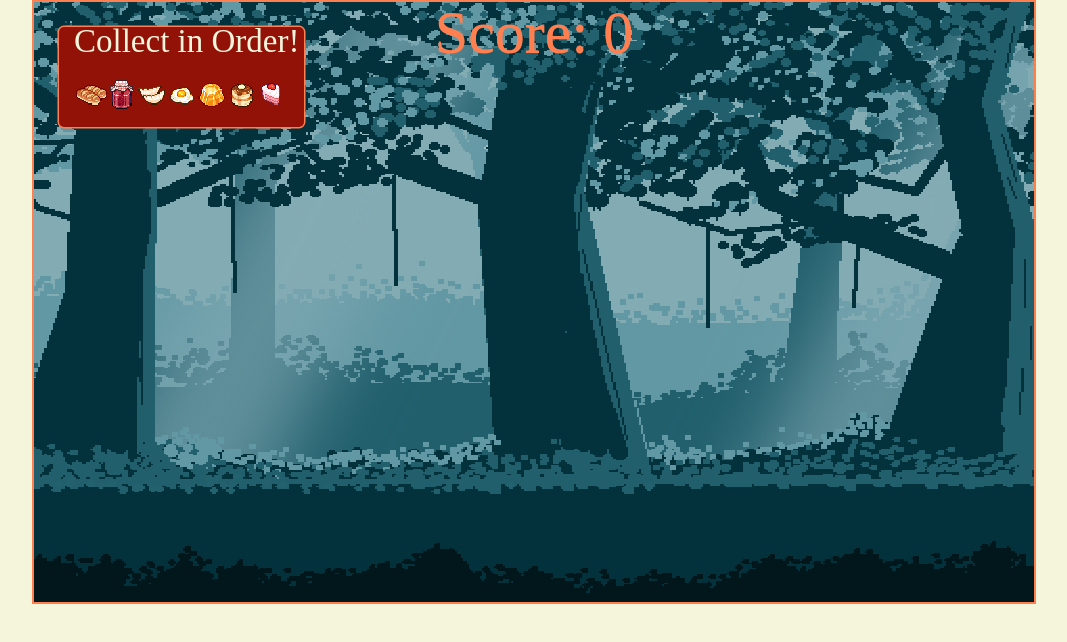
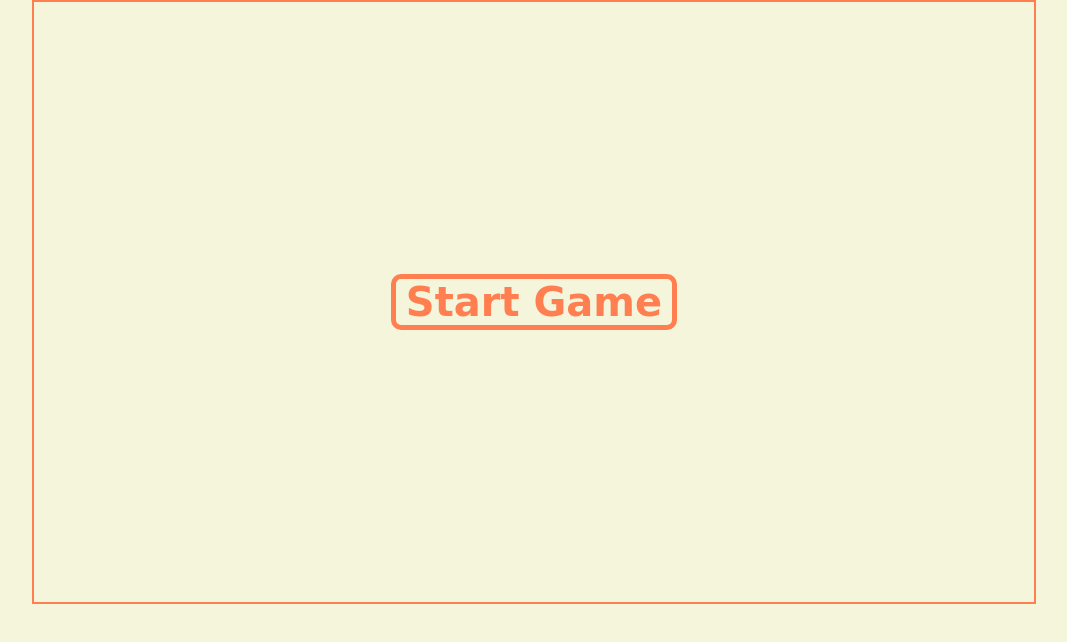
Before and after one commit to milner-chen/js_project, a website built with webpack: page index.html in a window 1280 px wide. Shown: the part 90-732 px from the top of the page, without its empty margins (106-1173 px from the left). Built offline with nearby package versions, Linux system fonts and the light colour scheme; files whose address does not match are found by name; a web font is replaced by a local one.

Commit message:
temp start button

```diff
--- a/index.html
+++ b/index.html
@@ -14,13 +14,9 @@
     <h1 class="title">Adventures of a Cat Lector</h1>
     <div id="game-holder">
       <!-- <h1 class="stats">Current Score</h1> -->
+      <button id="start-button">Start Game</button>
       <canvas id="game-canvas"></canvas>
-      <!-- <button id="lose-button"></button>
-      <div id="lose-modal">
-        <div id="lose-content">
-          <p>You lost you loser</p>
-        </div>
-      </div> -->
+
     </div>
   </body>
 
--- a/src/index.js
+++ b/src/index.js
@@ -33,15 +33,19 @@ document.addEventListener("DOMContentLoaded", () => {
     ctx.imageSmoothingEnabled = false;
     window.ctx = ctx;
 
-    const game = new Game();
-    new GameView(game, ctx).start();
+    // const game = new Game();
+    // ctx.clearRect(0, 0, 1000, 600);
+    // ctx.fillStyle = "#921208";
+    // ctx.roundRect(this.pos[0], this.pos[1], listWidth, this.height, 5);
+    // ctx.fill();
+    // ctx.beginPath();
+    // ctx.drawImage(Game.BG, 0, 0, Game.DIM_X, Game.DIM_Y);
 
-    // const loseButton = getElementById("lose-button");
-    // const loseModal = getElementById("lose-modal");
-
-    // loseButton.onclick = () => {
-    //     loseModal.style.display = "block";
-    // }
+    const startButton = document.getElementById("start-button");
+    startButton.addEventListener("click", () => {
+        new GameView(game, ctx).start();
+        startButton.style.display = "none";
+    });
 
 });
 
@@ -50,8 +54,7 @@ Some questions:
     do we have to check img.onload()? is there a different way? probs not tbh
 
 REMINDER:
-    ANIMATION IS NOT THE PRIORITY!!!
-    GET OTHER STUFF DONE FIRSTTT!!!
+    - user instructions
 
 Some immediate to-do's
     - game over -> being able to lose
--- a/src/styles/game.scss
+++ b/src/styles/game.scss
@@ -25,27 +25,16 @@ h1 {
     align-items: center;
 }
 
-#lose-modal {
-    display: none;
-    position: fixed;
-    z-index: 1;
-    padding-top: 100;
-    left: 0;
-    top: 0;
-    width: 100%;
-    height: 100%;
-    overflow: auto;
-    background-color: rgba(0, 0, 0, 0.4);
+#start-button {
+    // display: none;
+    // width: 200px;
+    position: absolute;
+    font-size: 40px;
+    font-family: inherit;
+    background-color: beige;
+    font-weight: bolder;
+    color:coral;
+    border-radius: 10px;
+    padding: 0 10px;
+    border: 5px solid coral;
 }
-
-#lose-content {
-    background-color: beige;
-    margin: auto;
-    padding: 20px;
-    border: 2px solid coral;
-    width: 80%;
-}
-
-#lose-button {
-    display: none;
-}
```
Also changed, not shown: dist/main.css, dist/main.js.
